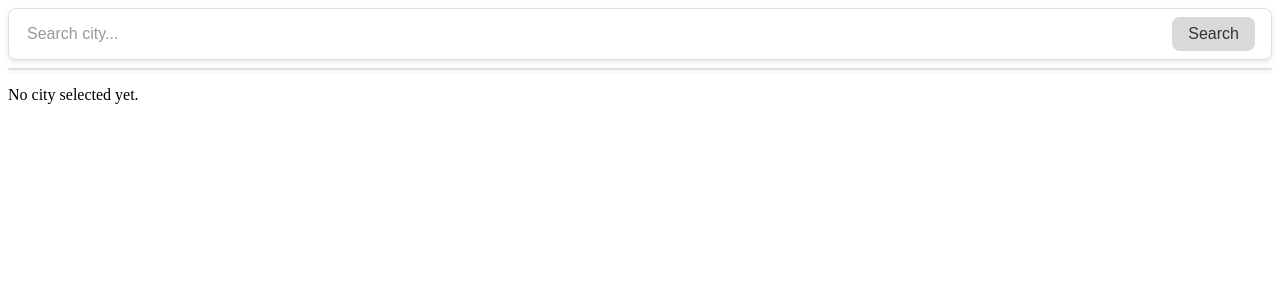
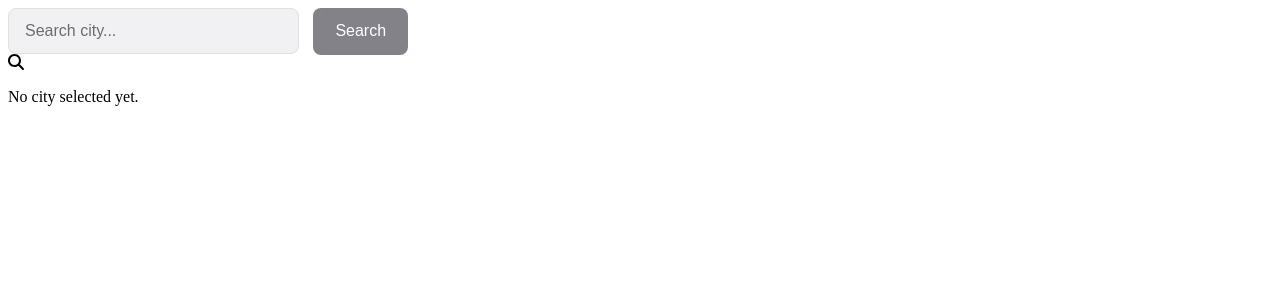
Before and after one commit to aboggan/weather-dashboard, a React (Vite) app in the folder client/: page / in a window 1280 px wide. Shown: the top 300 px of the page. Built offline with nearby package versions, Linux system fonts and the light colour scheme.

Commit message:
style: update color variables and styling in SearchBar component

```diff
--- a/client/src/components/SearchBar.jsx
+++ b/client/src/components/SearchBar.jsx
@@ -1,6 +1,9 @@
-import React, { useState, useContext } from 'react';
+import React, { useState, useContext, useEffect, useRef } from 'react';
 import { WeatherContext } from '../context/WeatherContext';
 import styles from './SearchBar.module.scss';
+
+import { FontAwesomeIcon } from '@fortawesome/react-fontawesome';
+import { faSearch } from '@fortawesome/free-solid-svg-icons';
 
 let citiesData = null;
 
@@ -11,6 +14,10 @@ const SearchBar = () => {
     const [errorMessage, setErrorMessage] = useState('');
     const { setWeatherData } = useContext(WeatherContext);
 
+    // Reference to the suggestions container
+    const suggestionsRef = useRef(null);
+
+    // Function to load cities data from JSON
     const loadCities = async () => {
         if (!citiesData) {
             const response = await fetch('/cities.json');
@@ -65,7 +72,7 @@ const SearchBar = () => {
             setErrorMessage('');
             setCity(matchingCity.name);
         } else {
-      setErrorMessage('Ciudad no encontrada.');
+            setErrorMessage('City not found.');
         }
 
         setSuggestions([]);
@@ -89,9 +96,38 @@ const SearchBar = () => {
         }
     };
 
+    // Hide suggestions on outside click or Escape key
+    useEffect(() => {
+        const handleClickOutside = (e) => {
+            if (
+                suggestionsRef.current &&
+                !suggestionsRef.current.contains(e.target)
+            ) {
+                setSuggestions([]);
+                setSelectedIndex(-1);
+            }
+        };
+
+        const handleKeyDownOutside = (e) => {
+            if (e.key === 'Escape') {
+                setSuggestions([]);
+                setSelectedIndex(-1);
+            }
+        };
+
+        document.addEventListener('mousedown', handleClickOutside);
+        document.addEventListener('keydown', handleKeyDownOutside);
+
+        return () => {
+            document.removeEventListener('mousedown', handleClickOutside);
+            document.removeEventListener('keydown', handleKeyDownOutside);
+        };
+    }, []);
+
     return (
         <div>
             <div className={styles.container}>
+                <div className={styles.searchField} ref={suggestionsRef}>
                     <input
                         type="text"
                         placeholder="Search city..."
@@ -100,18 +136,13 @@ const SearchBar = () => {
                         onKeyDown={handleKeyDown}
                         className={styles.input}
                     />
-        <button className={styles.button} onClick={handleSearchSubmit}>
-          Search
-        </button>
-      </div>
-      {errorMessage && <p className={styles.error}>{errorMessage}</p>}
+                     <FontAwesomeIcon icon={faSearch} className={styles.searchIcon} />
                     <ul className={styles.suggestions}>
                         {suggestions.map((item, index) => (
                             <li
                                 key={index}
                                 onClick={() => handleSuggestionClick(item)}
-            className={`${styles.suggestionItem} ${
-              selectedIndex === index ? styles.selected : ''
+                                className={`${styles.suggestionItem} ${selectedIndex === index ? styles.selected : ''
                                     }`}
                             >
                                 {item.name}, {item.country}
@@ -119,6 +150,13 @@ const SearchBar = () => {
                         ))}
                     </ul>
                 </div>
+
+                <button className={styles.button} onClick={handleSearchSubmit}>
+                    Search
+                </button>
+            </div>
+            {errorMessage && <p className={styles.error}>{errorMessage}</p>}
+        </div>
     );
 };
 
--- a/client/src/components/SearchBar.module.scss
+++ b/client/src/components/SearchBar.module.scss
@@ -1,64 +1,81 @@
-@import '../styles/variables';
+@use '../styles/variables' as *;
 
 .container {
   display: flex;
   align-items: center;
-  gap: 0.5rem;
-  background-color: $color-background;
-  border: 1px solid $color-border;
-  border-radius: $border-radius;
-  padding: 0.5rem 1rem;
-  box-shadow: $shadow;
+  gap: 3rem;
+
+}
+
+.search-field {
+  position: relative;
+  width: 100%;
+
+  svg {
+    position: absolute;
+    top: 1rem;
+    right: -21px;
+    color: $color-heavy-grey;
+  }
 }
 
 .input {
-  flex: 1;
-  border: none;
   outline: none;
   font-family: $font-family;
   font-size: 1rem;
   color: $color-text-primary;
-  background-color: transparent;
-
+  background-color: $color-light-grey;
+  border: 1px solid $color-border;
+  border-radius: $border-radius;
+  padding: 0.8rem 1rem;
+  width: 100%;
   &::placeholder {
     color: $color-placeholder;
   }
 }
 
 .button {
-  background-color: #d9d9d9;
+  background-color: $color-heavy-grey;
   border: none;
   border-radius: $border-radius;
-  padding: 0.5rem 1rem;
+  padding: 0.9rem 1.4rem;
   cursor: pointer;
   font-size: 1rem;
-  color: $color-text-primary;
+  color: #fff;
   transition: background-color 0.2s ease;
-
+  align-self: self-start;
   &:hover {
-    background-color: darken(#d9d9d9, 10%);
+    background-color: $color-light-grey;
+    color: #000;
   }
 }
 
 .suggestions {
-  margin-top: 0.5rem;
+  margin-top: 0;
+  margin-left: 0.3rem;
   background-color: $color-background;
-  border: 1px solid $color-border;
-  border-radius: $border-radius;
   max-height: 200px;
   overflow-y: auto;
   box-shadow: $shadow;
   list-style: none;
   padding: 0;
+  position: absolute;
+  width: 100%;
+  padding-right: 1.3rem;
+  overflow-x: hidden;
 }
 
 .suggestionItem {
-  padding: 0.5rem 1rem;
+  padding: 0;
   cursor: pointer;
-
+  padding: 0.5rem 0.8rem;
+  padding-right: 3rem;
+  font-family: $font-family;
+  width: inherit;
   &:hover,
   &.selected {
-    background-color: $color-surface;
+    background-color: #dedaf7;
+    padding-right: 3rem;
   }
 }
 
@@ -67,3 +84,9 @@
   margin-top: 0.5rem;
   font-size: 0.9rem;
 }
+
+@media screen and (min-width: 768px) {
+    .container {
+      width: 70%;
+    }
+  }
--- a/client/src/styles/_variables.scss
+++ b/client/src/styles/_variables.scss
@@ -2,11 +2,17 @@
 
 // Grises
 $color-background: #ffffff;
-$color-surface: #f5f5f5;
+$color-light-grey: #f1f1f3;
+$color-medium-grey: #c4c8ce;
+$color-heavy-grey: #838289;
+$color-text-grey: #7c7c8a;
+$color-blue: #1279ff;
+$color-red: #e05a71;
+
 $color-border: #e0e0e0;
 $color-text-primary: #333333;
 $color-text-secondary: #666666;
-$color-placeholder: #999999;
+$color-placeholder: #6b6b74;
 
 // Principal
 $color-primary: #ff4d4f; // Rojo principal para alertas e íconos destacados
```
Also changed, not shown: client/package.json (+5 -2 lines), 1 other file (tests, documents, lock files or other folders). Lines whose indentation alone changed are shown as unchanged.
